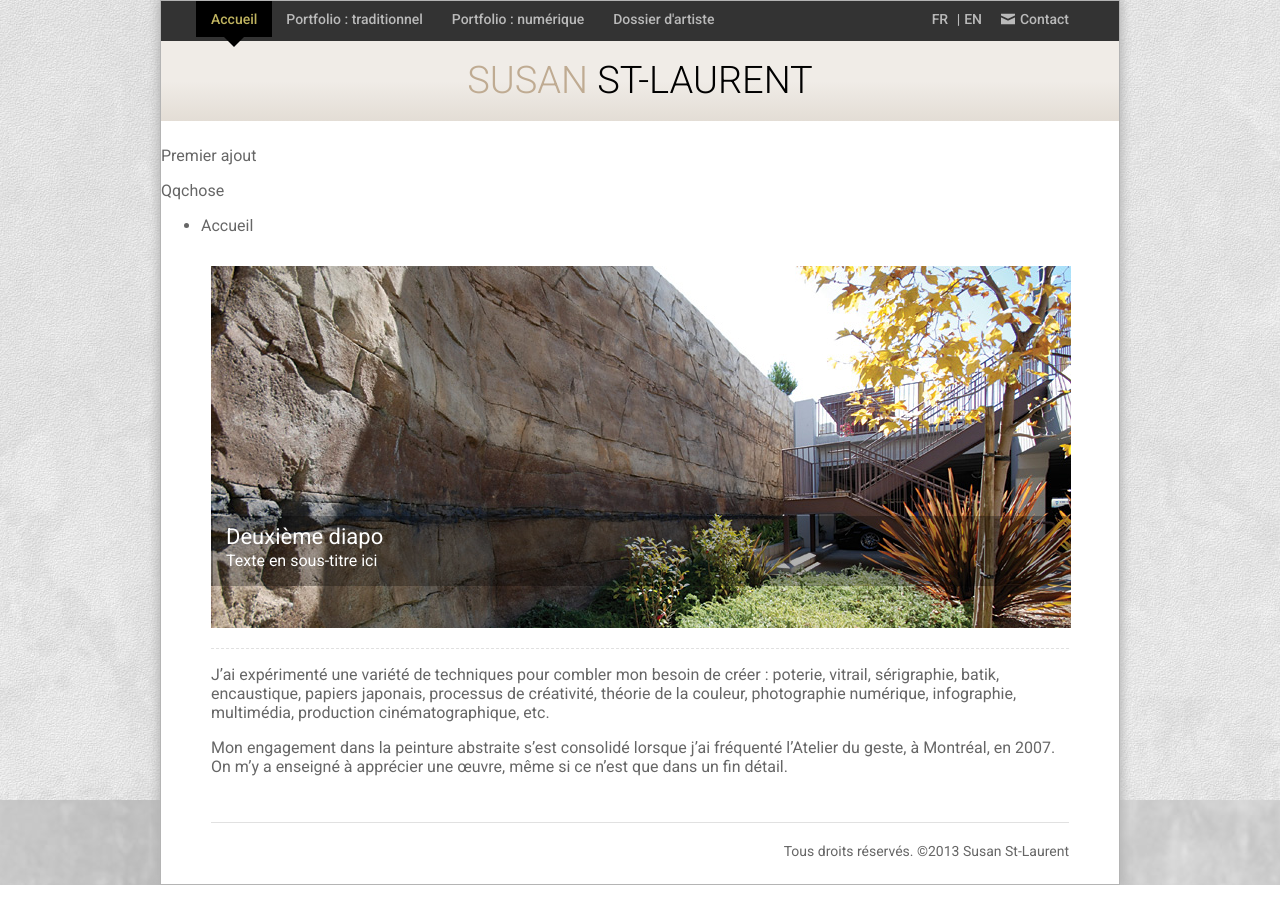
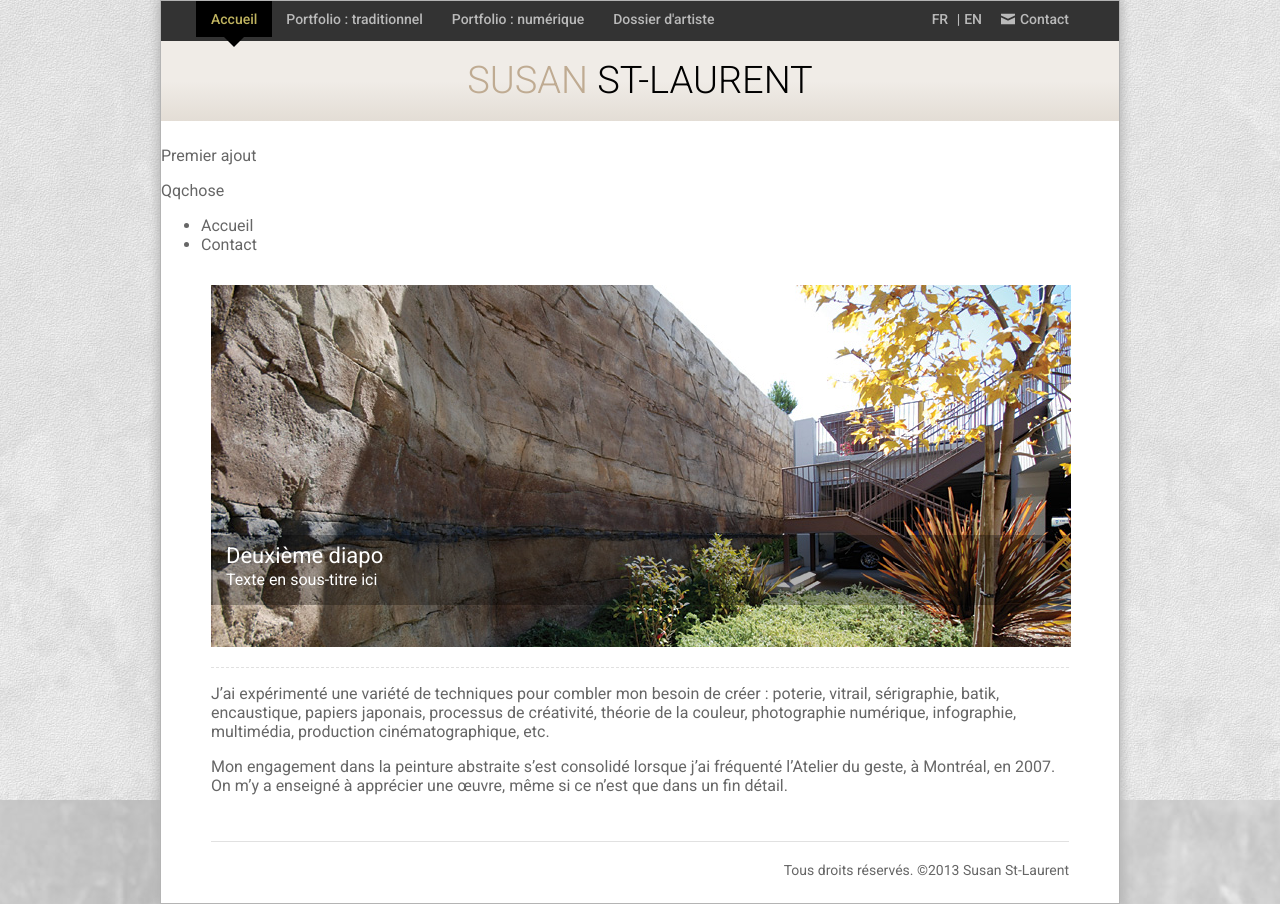
Before and after one commit to juliannagevchuk/portfolio_ssl, a PHP site: page /index.php in a window 1280 px wide. Run offline with PHP 8.4, Linux system fonts and the light colour scheme; some libraries are stand-ins or nearby versions.

Commit message:
Les menus sont finalises

```diff
--- a/index.php
+++ b/index.php
@@ -6,7 +6,8 @@
 	Premier ajout
 	<p>Qqchose</p>
 	<ul>
-	<li>Accueil</li></ul>
+	<li>Accueil</li>
+	<li>Contact</li></ul>
 </div>
 <div class="main_home">
 	<?php
```
